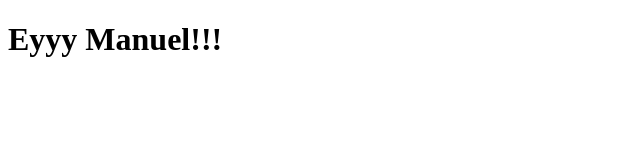
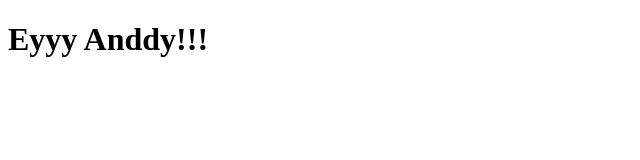
Before and after one commit to anddy-agudelo/Gym-Frontend, an Angular app: page / in a window 1280 px wide. Shown: the top 160 px of the page, without its empty margins (0-640 px from the left). Built offline with nearby package versions, Linux system fonts and the light colour scheme.

Commit message:
Manuel modify

```diff
--- a/src/app/app.component.html
+++ b/src/app/app.component.html
@@ -9,7 +9,7 @@
 
 
 <h1>
-  Eyyy Manuel!!!
+  Eyyy Anddy!!!
 </h1>
 
 
```
